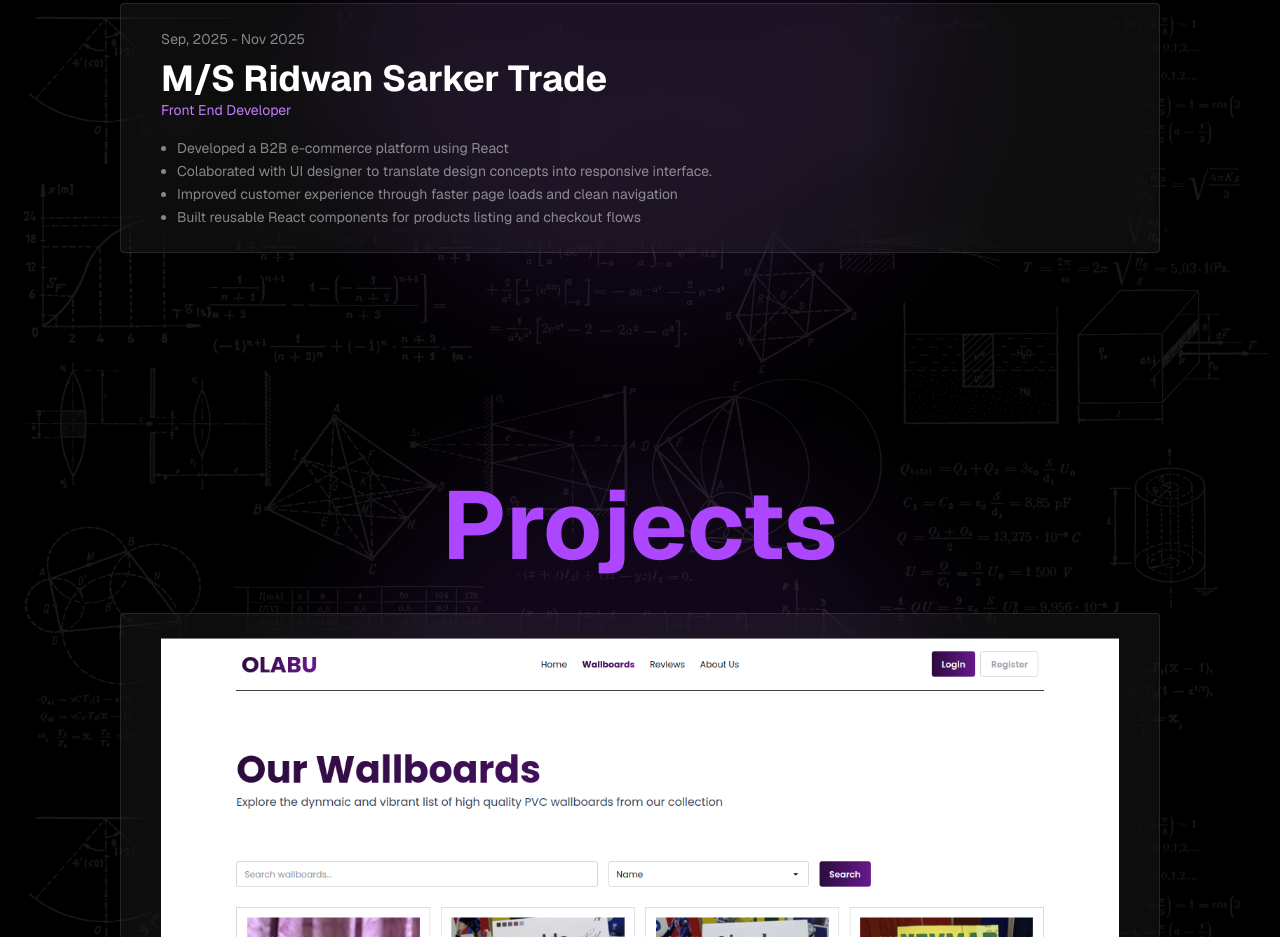
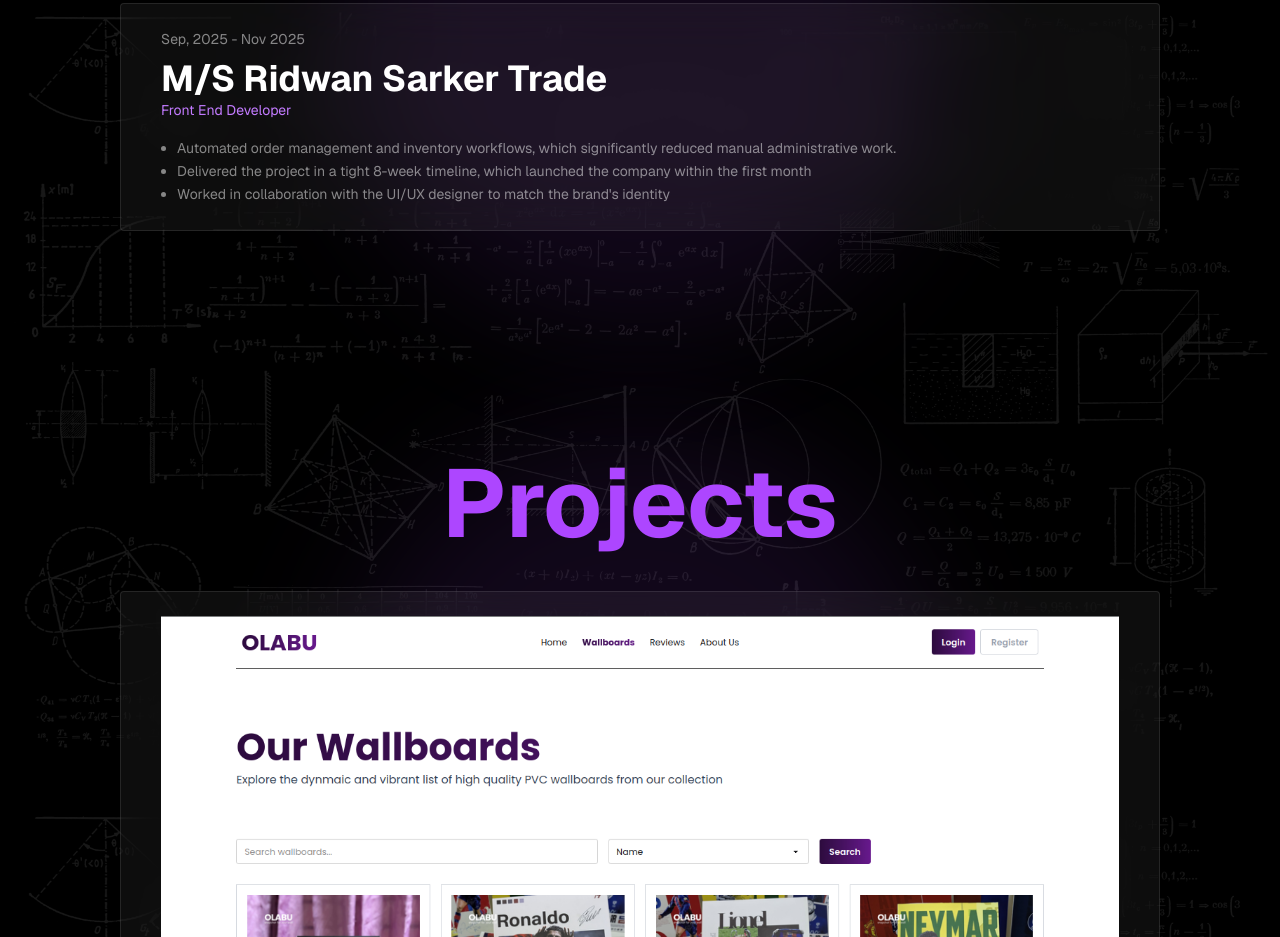
Before and after one commit to T4RUNN4/Tarunna-Portfolio, a React (Vite) app: page / in a window 1280 px wide. Shown: the part 2420-3357 px from the top of the page. Built offline with nearby package versions, Linux system fonts and the light colour scheme.

Commit message:
Improved experinece copy

```diff
--- a/src/sections/Experience.jsx
+++ b/src/sections/Experience.jsx
@@ -46,18 +46,17 @@ export default function Experience() {
                   Front End Developer
                 </h6>
                 <ul className="text-sm md:text-md leading-relaxed text-white/50 mt-4 list-disc ml-4">
-                  <li>Developed a B2B e-commerce platform using React</li>
                   <li>
-                    Colaborated with UI designer to translate design concepts
-                    into responsive interface.
+                    Automated order management and inventory workflows, which
+                    significantly reduced manual administrative work.
                   </li>
                   <li>
-                    Improved customer experience through faster page loads and
-                    clean navigation
+                    Delivered the project in a tight 8-week timeline, which
+                    launched the company within the first month
                   </li>
                   <li>
-                    Built reusable React components for products listing and
-                    checkout flows
+                    Worked in collaboration with the UI/UX designer to match the
+                    brand's identity
                   </li>
                 </ul>
               </div>
```
